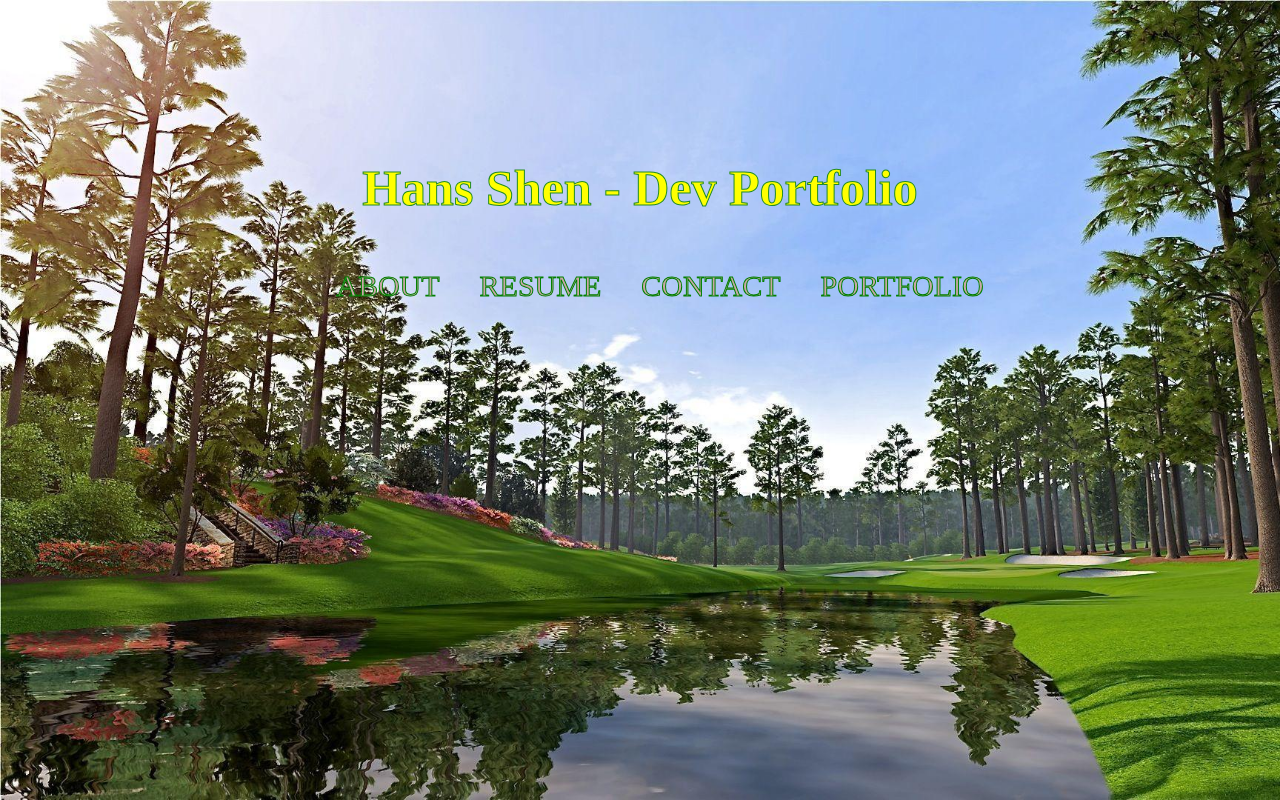
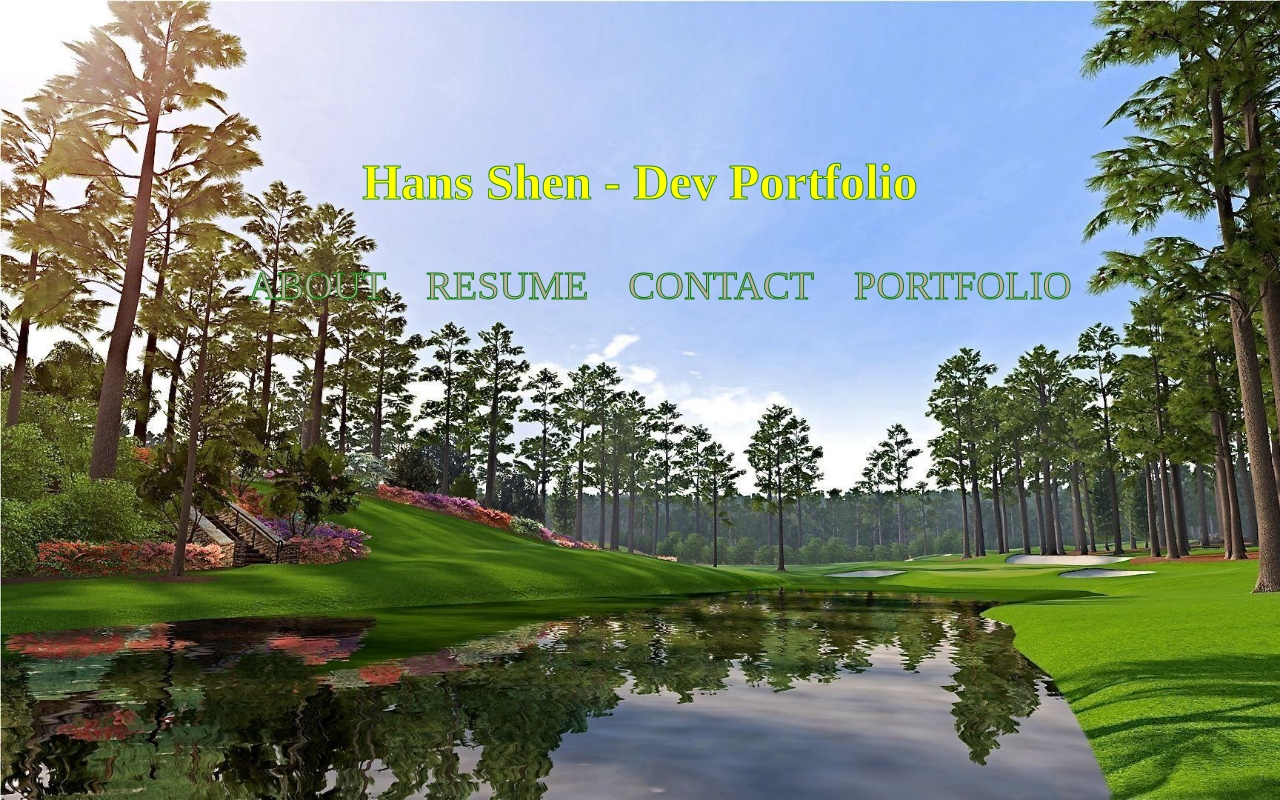
Before and after one commit to cameragrammar/HS-React-Portfolio, a React (Create React App) app: page / in a window 1280 px wide. Built offline with nearby package versions, Linux system fonts and the light colour scheme.

Commit message:
Update index.css

```diff
--- a/src/index.css
+++ b/src/index.css
@@ -118,7 +118,7 @@ h3 {
 
 nav ul li a {
   font-family:'Kalam';
-  font-size: 30px;
+  font-size: 40px;
   color: #caa8a8;
   text-decoration: none;
   padding: 20px;
```
